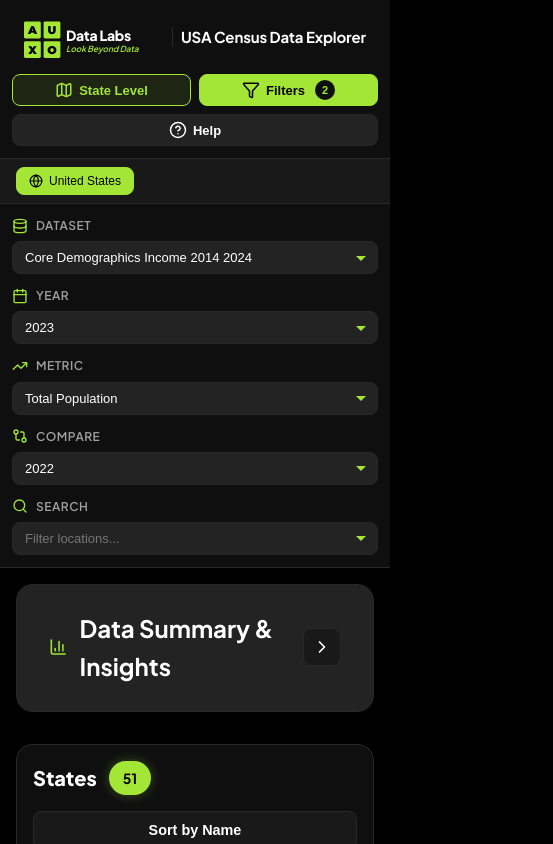
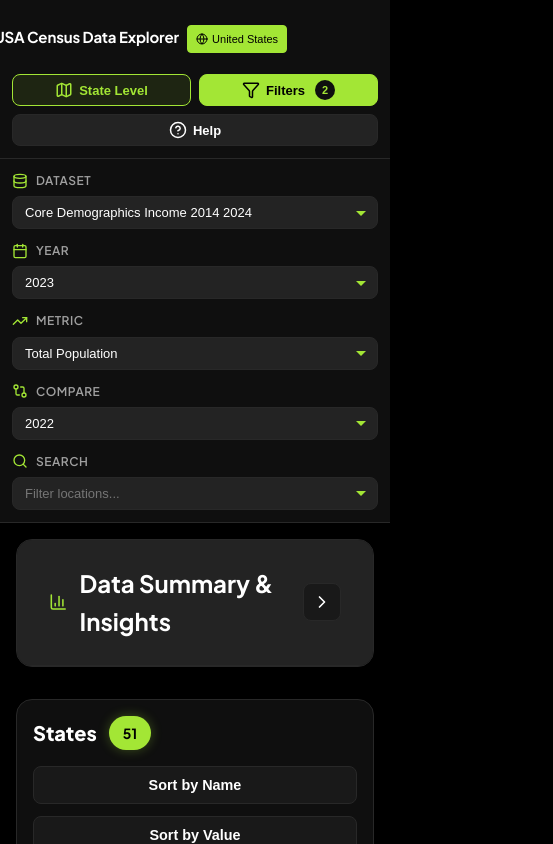
Before and after one commit to Admin-AUXO/us-census-data-explorer, a Vue app: page / in a window 390 px wide. Shown: the top 844 px of the page, 553 px wide, since content can reach past the window. Built offline with nearby package versions, Linux system fonts and the light colour scheme.

Commit message:
Move breadcrumbs to header next to title

```diff
--- a/src/components/HeaderControls.vue
+++ b/src/components/HeaderControls.vue
@@ -6,6 +6,47 @@
           <AuxoLogo size="small" />
           <div class="brand-separator"></div>
           <h1 class="app-title">USA Census Data Explorer</h1>
+          <div class="header-breadcrumbs">
+            <button
+              v-if="store.currentLevel !== 'state'"
+              class="btn-back"
+              @click="store.goBack()"
+              aria-label="Go back"
+            >
+              <ChevronLeft :size="14" />
+              <span>Back</span>
+            </button>
+            <nav class="breadcrumb-nav">
+              <button
+                class="breadcrumb-link"
+                :class="{ 'active': store.currentLevel === 'state' }"
+                @click="store.reset()"
+              >
+                <Globe :size="12" />
+                <span>United States</span>
+              </button>
+              <ChevronRight v-if="store.currentState" :size="10" class="breadcrumb-sep" />
+              <button
+                v-if="store.currentState"
+                class="breadcrumb-link"
+                :class="{ 'active': store.currentLevel === 'county' }"
+                @click="navigateToState"
+              >
+                <MapPin :size="12" />
+                <span>{{ store.currentState }}</span>
+              </button>
+              <ChevronRight v-if="store.currentCounty" :size="10" class="breadcrumb-sep" />
+              <button
+                v-if="store.currentCounty"
+                class="breadcrumb-link"
+                :class="{ 'active': store.currentLevel === 'zcta5' }"
+                disabled
+              >
+                <Building :size="12" />
+                <span>{{ store.currentCounty }}</span>
+              </button>
+            </nav>
+          </div>
         </div>
         <div class="header-controls">
           <button
@@ -33,50 +74,6 @@
             <HelpCircle :size="18" />
             <span>Help</span>
           </button>
-        </div>
-      </div>
-
-      <div class="header-nav">
-        <div class="nav-breadcrumbs">
-          <button
-            v-if="store.currentLevel !== 'state'"
-            class="btn-back"
-            @click="store.goBack()"
-            aria-label="Go back"
-          >
-            <ChevronLeft :size="16" />
-            <span>Back</span>
-          </button>
-          <nav class="breadcrumb-nav">
-            <button
-              class="breadcrumb-link"
-              :class="{ 'active': store.currentLevel === 'state' }"
-              @click="store.reset()"
-            >
-              <Globe :size="14" />
-              <span>United States</span>
-            </button>
-            <ChevronRight v-if="store.currentState" :size="12" class="breadcrumb-sep" />
-            <button
-              v-if="store.currentState"
-              class="breadcrumb-link"
-              :class="{ 'active': store.currentLevel === 'county' }"
-              @click="navigateToState"
-            >
-              <MapPin :size="14" />
-              <span>{{ store.currentState }}</span>
-            </button>
-            <ChevronRight v-if="store.currentCounty" :size="12" class="breadcrumb-sep" />
-            <button
-              v-if="store.currentCounty"
-              class="breadcrumb-link"
-              :class="{ 'active': store.currentLevel === 'zcta5' }"
-              disabled
-            >
-              <Building :size="14" />
-              <span>{{ store.currentCounty }}</span>
-            </button>
-          </nav>
         </div>
       </div>
 
@@ -450,6 +447,14 @@
   letter-spacing: -0.01em;
 }
 
+.header-breadcrumbs {
+  display: flex;
+  align-items: center;
+  gap: 0.5rem;
+  margin-left: 0.5rem;
+  flex-shrink: 0;
+}
+
 .header-controls {
   display: flex;
   align-items: center;
@@ -536,32 +541,22 @@
   color: var(--accent-green);
 }
 
-.header-nav {
-  padding: 0.5rem clamp(1rem, 4vw, 3rem);
-  background: var(--bg-surface);
-  border-bottom: 1px solid var(--border-color);
-}
-
-.nav-breadcrumbs {
-  display: flex;
-  align-items: center;
-  gap: 0.75rem;
-}
 
 .btn-back {
   display: flex;
   align-items: center;
-  gap: 0.375rem;
-  padding: 0.375rem 0.75rem;
+  gap: 0.25rem;
+  padding: 0.25rem 0.5rem;
   background: var(--accent-green);
   color: var(--text-on-accent);
   border: none;
-  border-radius: var(--radius-md);
+  border-radius: var(--radius-sm);
   font-weight: 600;
-  font-size: 0.75rem;
+  font-size: 0.6875rem;
   cursor: pointer;
   transition: all var(--duration-fast) var(--easing-standard);
   white-space: nowrap;
+  height: 1.75rem;
 }
 
 .btn-back:hover {
@@ -573,24 +568,25 @@
 .breadcrumb-nav {
   display: flex;
   align-items: center;
-  gap: 0.5rem;
+  gap: 0.375rem;
   flex-wrap: wrap;
 }
 
 .breadcrumb-link {
   display: flex;
   align-items: center;
-  gap: 0.375rem;
-  padding: 0.375rem 0.75rem;
+  gap: 0.25rem;
+  padding: 0.25rem 0.5rem;
   background: var(--bg-elevated);
   border: 1px solid var(--border-color);
-  border-radius: var(--radius-md);
+  border-radius: var(--radius-sm);
   color: var(--text-secondary);
-  font-size: 0.75rem;
+  font-size: 0.6875rem;
   font-weight: 500;
   cursor: pointer;
   transition: all var(--duration-fast) var(--easing-standard);
   white-space: nowrap;
+  height: 1.75rem;
 }
 
 .breadcrumb-link:hover:not(:disabled) {
@@ -744,9 +740,6 @@
     padding: 0.5rem 1.25rem;
   }
 
-  .header-nav {
-    padding: 0.375rem 1.25rem;
-  }
 
   .header-filters-bar {
     padding: 0.625rem 1.25rem;
@@ -778,14 +771,10 @@
     flex-wrap: wrap;
   }
 
-  .header-nav {
-    padding: 0.5rem 1rem;
-  }
-
-  .nav-breadcrumbs {
-    flex-direction: column;
-    align-items: stretch;
-    gap: 0.75rem;
+  .header-breadcrumbs {
+    margin-left: 0;
+    margin-top: 0.25rem;
+    width: 100%;
   }
 
   .btn-back {
```
